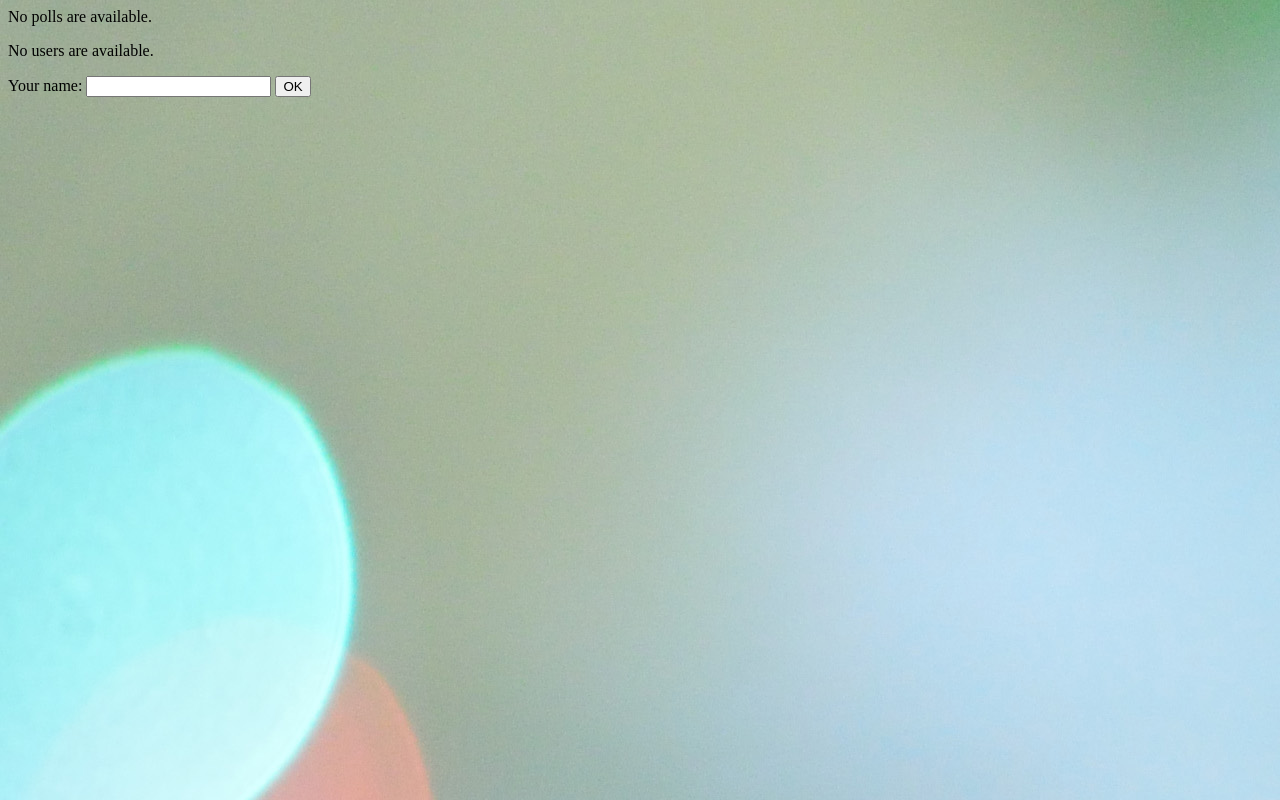
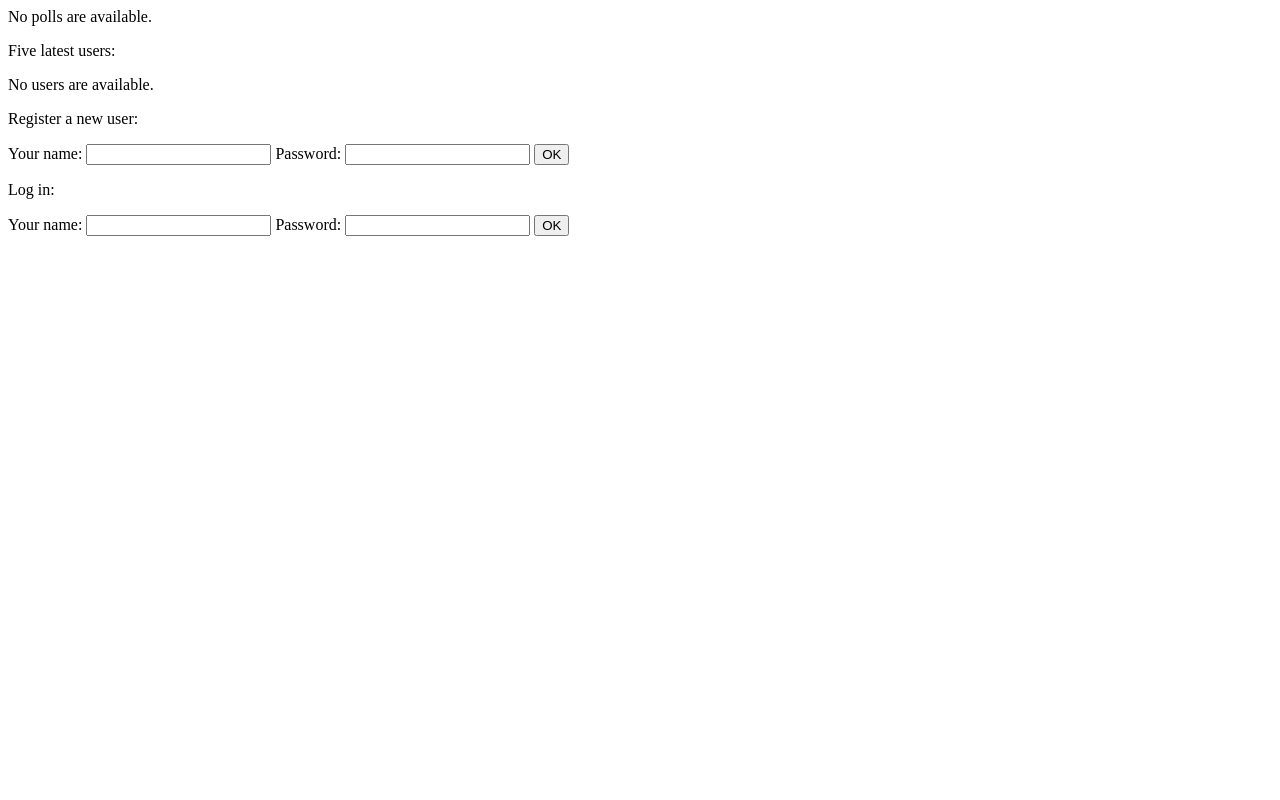
Before and after one commit to antonlep/cyber-security-project, a Django app: page /polls/ in a window 1280 px wide. Run offline with Django 4.2, Linux system fonts and the light colour scheme; data that the repository does not hold is empty.

Commit message:
all vulnerabilities added

```diff
--- a/mysite/polls/models.py
+++ b/mysite/polls/models.py
@@ -33,3 +33,4 @@ class Choice(models.Model):
 
 class User(models.Model):
     name = models.CharField(max_length=200)
+    password = models.CharField(max_length=200)
--- a/mysite/polls/static/polls/style.css
+++ b/mysite/polls/static/polls/style.css
@@ -1,7 +1,3 @@
 li a {
     color: green;
 }
-
-body {
-    background: white url("images/background.jpeg") no-repeat;
-}
--- a/mysite/polls/templates/polls/index.html
+++ b/mysite/polls/templates/polls/index.html
@@ -11,6 +11,7 @@
 {% else %}
 <p>No polls are available.</p>
 {% endif %}
+<p>Five latest users:</p>
 {% if latest_user_list %}
 <ul>
     {% for user in latest_user_list %}
@@ -20,9 +21,21 @@
 {% else %}
 <p>No users are available.</p>
 {% endif %}
-<form action="{% url 'polls:your_name' %}" method="post">
+<p>Register a new user:</p>
+<form action="{% url 'polls:register' %}" method="post">
     {% csrf_token %}
-    <label for="your_name">Your name: </label>
+    <label for="Name">Your name: </label>
     <input id="your_name" type="text" name="your_name" value="">
+    <label for="Password">Password: </label>
+    <input id="password" type="password" name="password" value="">
     <input type="submit" value="OK">
 </form>
+<p>Log in:</p>
+<form action="{% url 'polls:login' %}" method="post">
+    {% csrf_token %}
+    <label for="Login_name">Your name: </label>
+    <input id="login_name" type="text" name="login_name" value="">
+    <label for="Login_password">Password: </label>
+    <input id="login_password" type="password" name="login_password" value="">
+    <input type="submit" value="OK">
+</form>
--- /dev/null
+++ b/mysite/polls/templates/polls/login_page.html
@@ -0,0 +1 @@
+Succesfully logged in
--- a/mysite/polls/urls.py
+++ b/mysite/polls/urls.py
@@ -10,5 +10,7 @@ urlpatterns = [
     path('<int:question_id>/', views.detail, name='detail'),
     path('<int:question_id>/results/', views.results, name='results'),
     path('<int:question_id>/vote/', views.vote, name='vote'),
-    path('your_name/', views.your_name, name='your_name'),
+    path('register/', views.register, name='register'),
+    path('login/', views.login, name='login'),
+    path('<str:username>/', views.login_page, name='login_page'),
 ]
--- a/mysite/polls/views.py
+++ b/mysite/polls/views.py
@@ -48,6 +48,12 @@ def results(request, question_id):
     return render(request, 'polls/results.html', {'question': question})
 
 
+def login_page(request, username):
+    user_name = get_object_or_404(User, name=username)
+    print(user_name)
+    return render(request, 'polls/login_page.html', {'username': user_name.name})
+
+
 def vote(request, question_id):
     question = get_object_or_404(Question, pk=question_id)
     try:
@@ -60,8 +66,24 @@ def vote(request, question_id):
     return HttpResponseRedirect(reverse('polls:results', args=(question.id,)))
 
 
-def your_name(request):
+def register(request):
     name = request.POST['your_name']
-    with connection.cursor() as cursor:
-        cursor.execute(f"INSERT INTO polls_user (name) VALUES('{name}')")
+    password = request.POST['password']
+    if not User.objects.get(name=name):
+        with connection.cursor() as cursor:
+            cursor.execute(
+                f"INSERT INTO polls_user (name, password) VALUES('{name}','{password}')")
     return HttpResponseRedirect(reverse('polls:index'))
+
+
+def login(request):
+    username = request.POST['login_name']
+    userpassword = request.POST['login_password']
+    try:
+        user = User.objects.get(name=username)
+        if user.password == userpassword:
+            return HttpResponseRedirect(reverse('polls:login_page', args=(username,)))
+        else:
+            return HttpResponseRedirect(reverse('polls:index'))
+    except:
+        return HttpResponseRedirect(reverse('polls:index'))
```
Also changed, not shown: README.md, mysite/polls/migrations/0003_user_password.py (added), mysite/polls/static/polls/images/background.jpeg (deleted).
